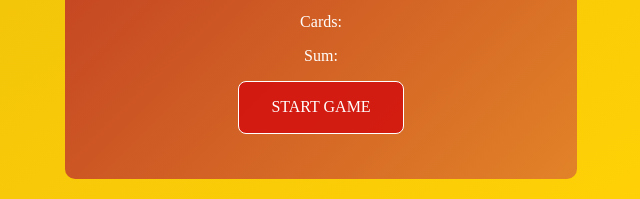
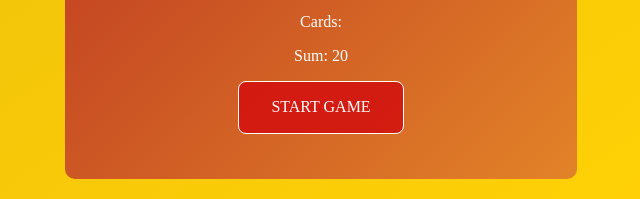
Before and after one commit to MrSyedMuzammil/BlackJack-Game, a plain HTML site: page index.html in a window 1280 px wide. Both pictures are taken after a click on the button "START GAME". Shown: the part 421-620 px from the top of the page, 319-959 px from the left. Drawn offline with nearby package versions, Linux system fonts and the light colour scheme.

Commit message:
Display sum value in Blackjack game UI
Added an element with id 'sum-el' in index.html and updated index.js to show the current sum when the game starts. This improves user feedback by displaying the sum of cards directly in the interface.

```diff
--- a/index.html
+++ b/index.html
@@ -11,7 +11,7 @@
       <h1 id="main-title">Blackjack</h1>
       <p id="message-el">Want to play a round?</p>
       <p>Cards:</p>
-      <p>Sum:</p>
+      <p id="sum-el">Sum:</p>
       <button class="start-btn" onclick="startGame()">START GAME</button>
     </div>
     <script src="index.js"></script>
--- a/index.js
+++ b/index.js
@@ -3,8 +3,10 @@ let secondCard = 13;
 let sum = firstCard + secondCard;
 message = "";
 let messageEl = document.getElementById("message-el");
+let sumEl = document.getElementById("sum-el");
 
 function startGame() {
+  sumEl.textContent = `Sum: ${sum}`;
   if (sum === 21) {
     message = `You Win 🥳. You've got Blackjack!`;
   } else if (sum < 21) {
```
